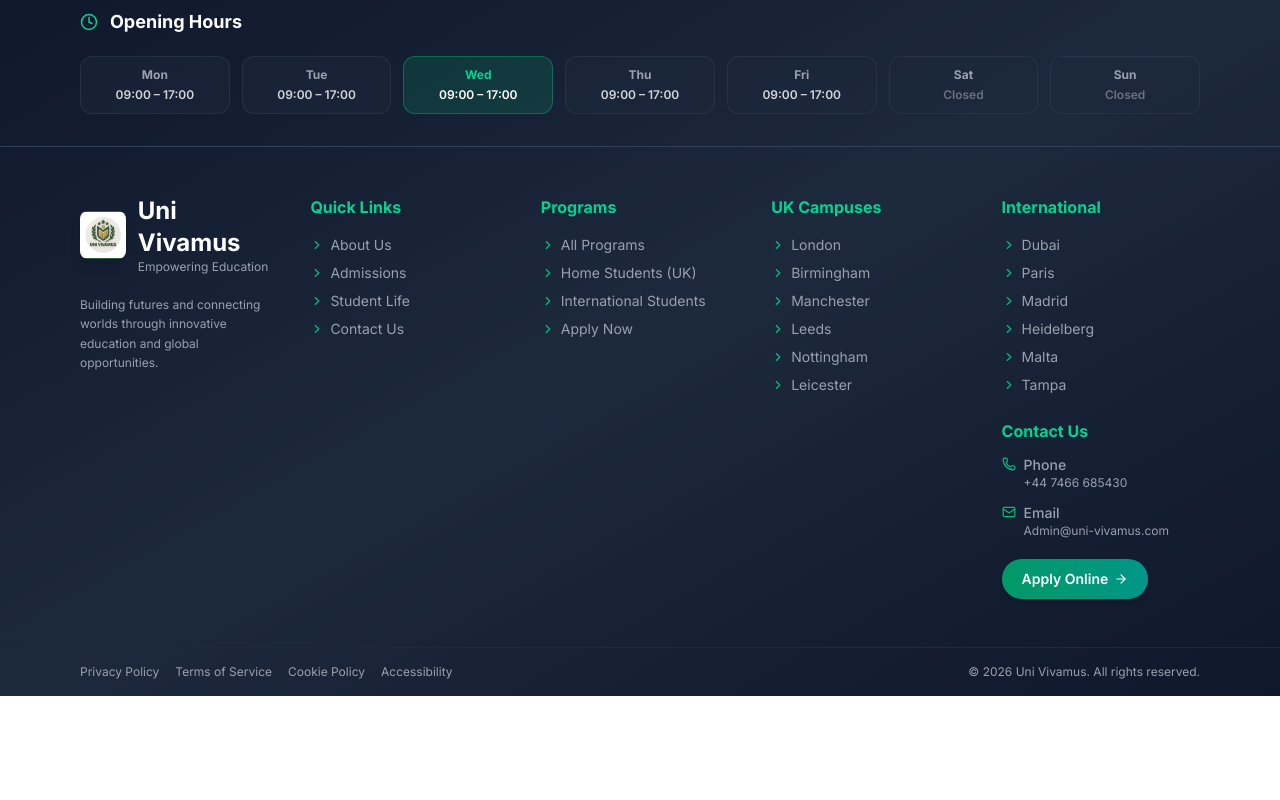
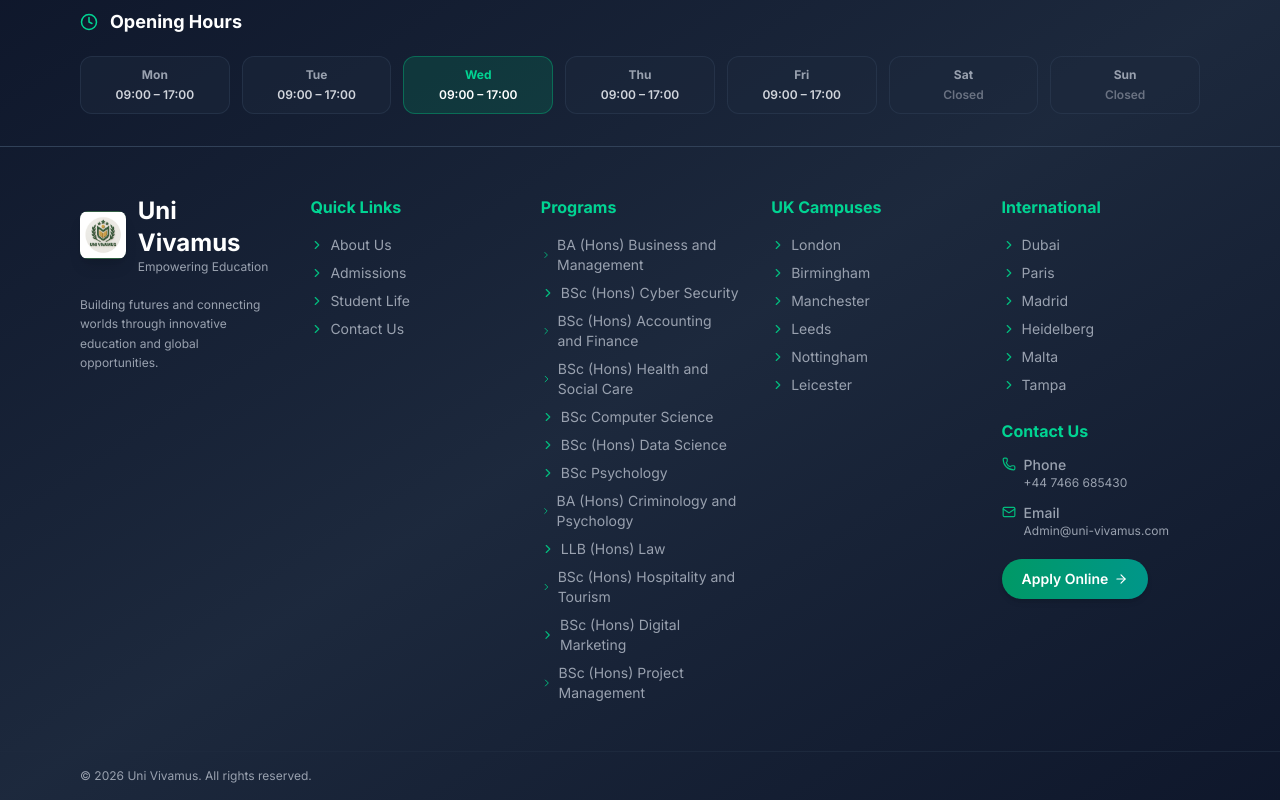
Before and after one commit to MuhammadUsman673/university, a Next.js app: page / in a window 1280 px wide. Shown: the part 6732-7532 px from the top of the page. Before the commit the page ends 7428 px from the top, so only its background shows below. Built offline with nearby package versions, Linux system fonts and the light colour scheme; a web font is replaced by a local one.

Commit message:
Your commit message

```diff
--- a/app/components/Footer.js
+++ b/app/components/Footer.js
@@ -32,10 +32,18 @@
   ];
 
   const programsLinks = [
-    { name: 'All Programs', href: '/programs' },
-    { name: 'Home Students (UK)', href: '/homestudents/london' },
-    { name: 'International Students', href: '/international/dubai' },
-    { name: 'Apply Now', href: '/apply' },
+    { name: 'BA (Hons) Business and Management', href: '/programs' },
+    { name: 'BSc (Hons) Cyber Security', href: '/programs' },
+    { name: 'BSc (Hons) Accounting and Finance', href: '/programs' },
+    { name: 'BSc (Hons) Health and Social Care', href: '/programs' },
+    { name: 'BSc Computer Science', href: '/programs' },
+    { name: 'BSc (Hons) Data Science', href: '/programs' },
+    { name: 'BSc Psychology', href: '/programs' },
+    { name: 'BA (Hons) Criminology and Psychology', href: '/programs' },
+    { name: 'LLB (Hons) Law', href: '/programs' },
+    { name: 'BSc (Hons) Hospitality and Tourism', href: '/programs' },
+    { name: 'BSc (Hons) Digital Marketing', href: '/programs' },
+    { name: 'BSc (Hons) Project Management', href: '/programs' },
   ];
 
   const ukCampuses = [
@@ -213,12 +221,7 @@
       <div className="border-t border-slate-800">
         <div className="max-w-6xl mx-auto px-4 py-4">
           <div className="flex flex-col md:flex-row justify-between items-center gap-3 text-xs text-gray-400">
-            <div className="flex flex-wrap justify-center md:justify-start gap-4">
-              <Link href="/contact" className="hover:text-white transition-colors">Privacy Policy</Link>
-              <Link href="/contact" className="hover:text-white transition-colors">Terms of Service</Link>
-              <Link href="/contact" className="hover:text-white transition-colors">Cookie Policy</Link>
-              <Link href="/contact" className="hover:text-white transition-colors">Accessibility</Link>
-            </div>
+
             <div className="text-center md:text-right">
               <p>© {new Date().getFullYear()} Uni Vivamus. All rights reserved.</p>
             </div>
```
